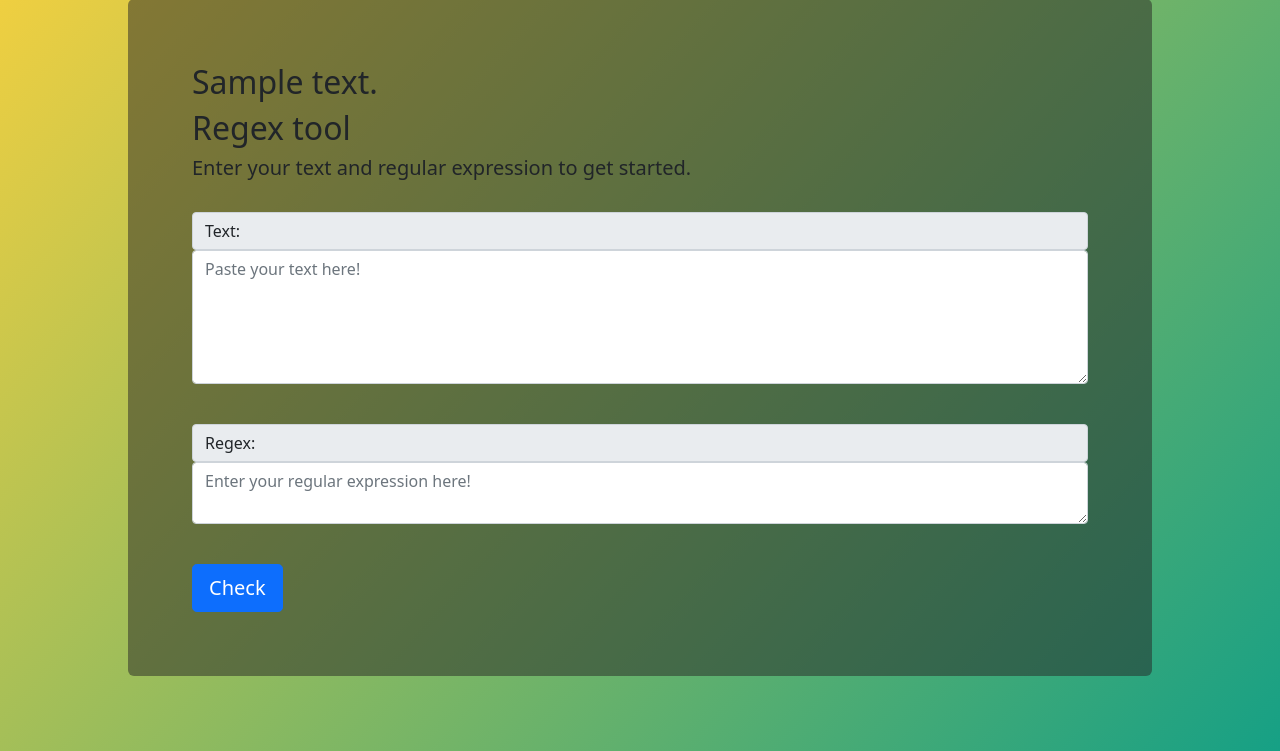
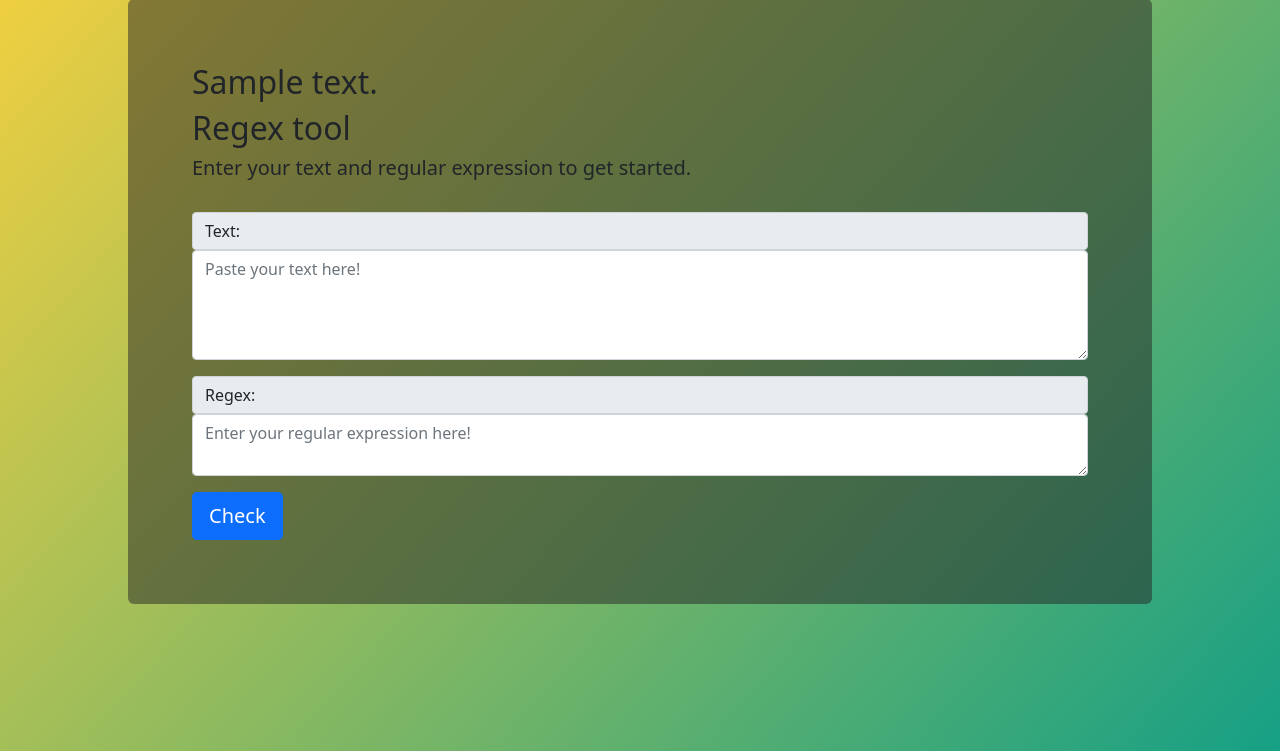
Before and after one commit to ali-ahmed786/QR-code-generator-Django-web-app, a Django app: template regextool/templates/regextool/index.html in a window 1280 px wide. Shown: the part 49-800 px from the top of the page. Run offline with Django 4.2, Linux system fonts and the light colour scheme; the template is opened without the code that fills it: most values are stand-ins (such as "Sample title", 1, 10 or a date in 2020).

Commit message:
Removed non-form elements from the form

```diff
--- a/regextool/templates/regextool/index.html
+++ b/regextool/templates/regextool/index.html
@@ -11,7 +11,7 @@
 background-image: linear-gradient(132deg, #F4D03F 0%, #16A085 100%);
  }
 
-            form{
+          #screenBlock{
                 background-color: rgba(38, 36, 36, 0.5);
                  width:80%;
                  margin:auto;
@@ -23,27 +23,27 @@ background-image: linear-gradient(132deg, #F4D03F 0%, #16A085 100%);
     <body>
         <br>
         <br>
+<div id="screenBlock">
+        <h2 id="errorMessage">{{text}}</h2>
+        <form  action={% url 'regCheck' %} method="POST">
 
-
-        <form  action={% url 'regCheck' %} method="POST">
-            <h2 id="errorMessage">{{text}}</h2>
             <h2>Regex tool</h2>
             <h5> Enter your text and regular expression to get started.</h5>
             {% csrf_token %}
             <br>
             <div class="mb-3">
                 <span class="input-group-text" id="addon-wrapping">Text:</span>
-           <textarea class="form-control" name="textInput"id="textInput" placeholder="Paste your text here!"  rows="5" required></textarea>
+           <textarea class="form-control" name="textInput"id="textInput" placeholder="Paste your text here!"  rows="4" required></textarea>
         </div>
-        <br>
+
         <div class="mb-3">
             <span class="input-group-text" id="addon-wrapping">Regex: </span>
            <textarea class="form-control" name="regexInput"id="regexInput" placeholder="Enter your regular expression here! " required></textarea>
         </div>
-        <br>
+
         <button type="submit" class="btn btn-primary btn-lg" >Check</button>
         </form>
-
+    </div>
         <br>
 
     </body>
```
